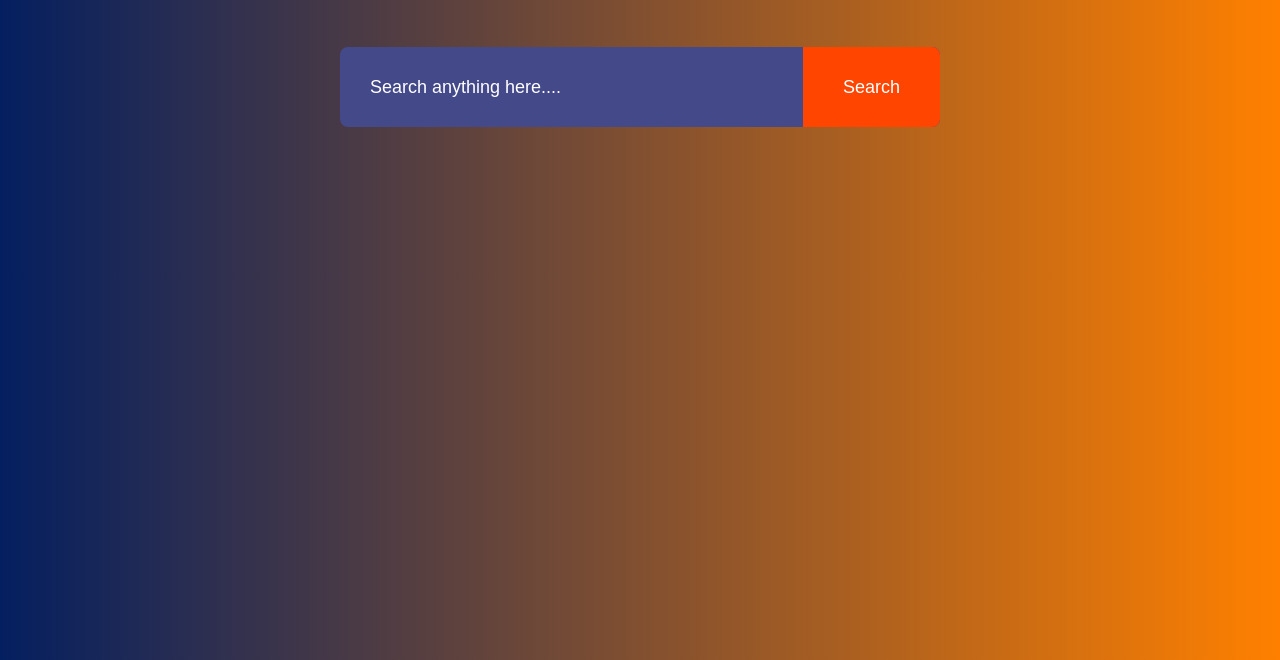
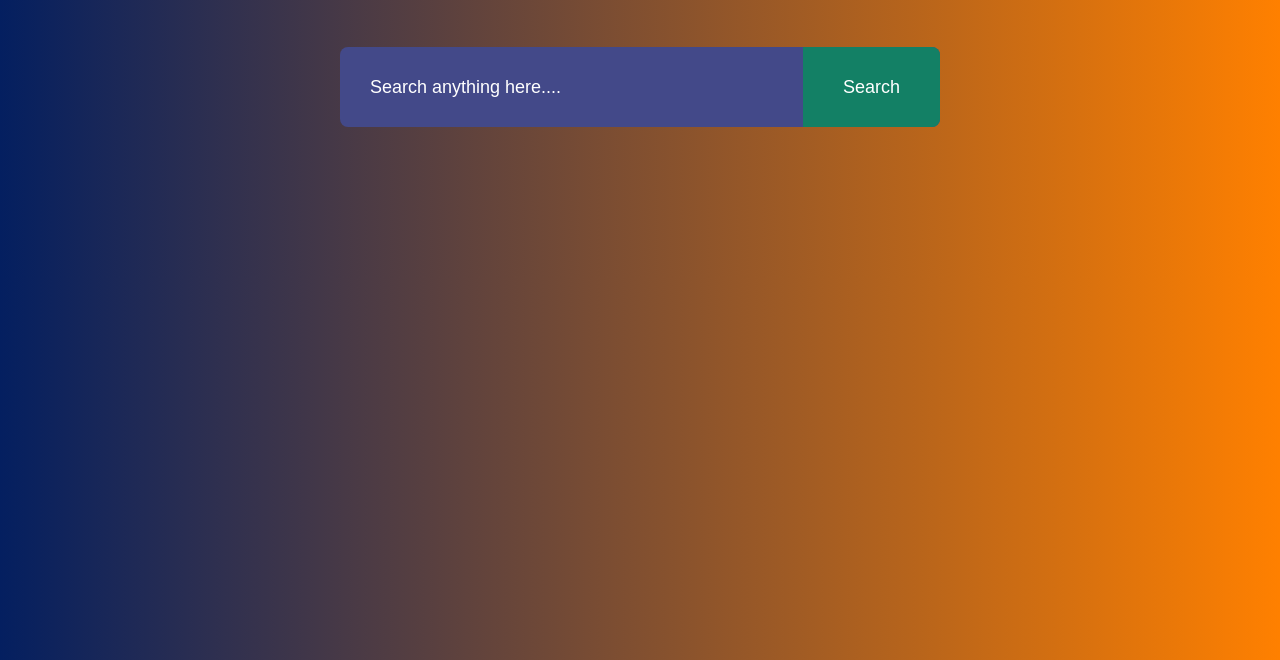
Before and after one commit to student-MilanMandal/Image-Search-Engine, a plain HTML site: page index.html in a window 1280 px wide. Shown: the part 140-800 px from the top of the page. Drawn offline with Linux system fonts and the light colour scheme.

Commit message:
add initial file

```diff
--- a/style.css
+++ b/style.css
@@ -41,7 +41,7 @@ form button {
   outline: 0;
   padding: 0 40px;
   color: #fff;
-  background-color: #ff4500;
+  background-color: #138065;
   border-top-right-radius: 8px;
   border-bottom-right-radius: 8px;
   cursor: pointer;
```
